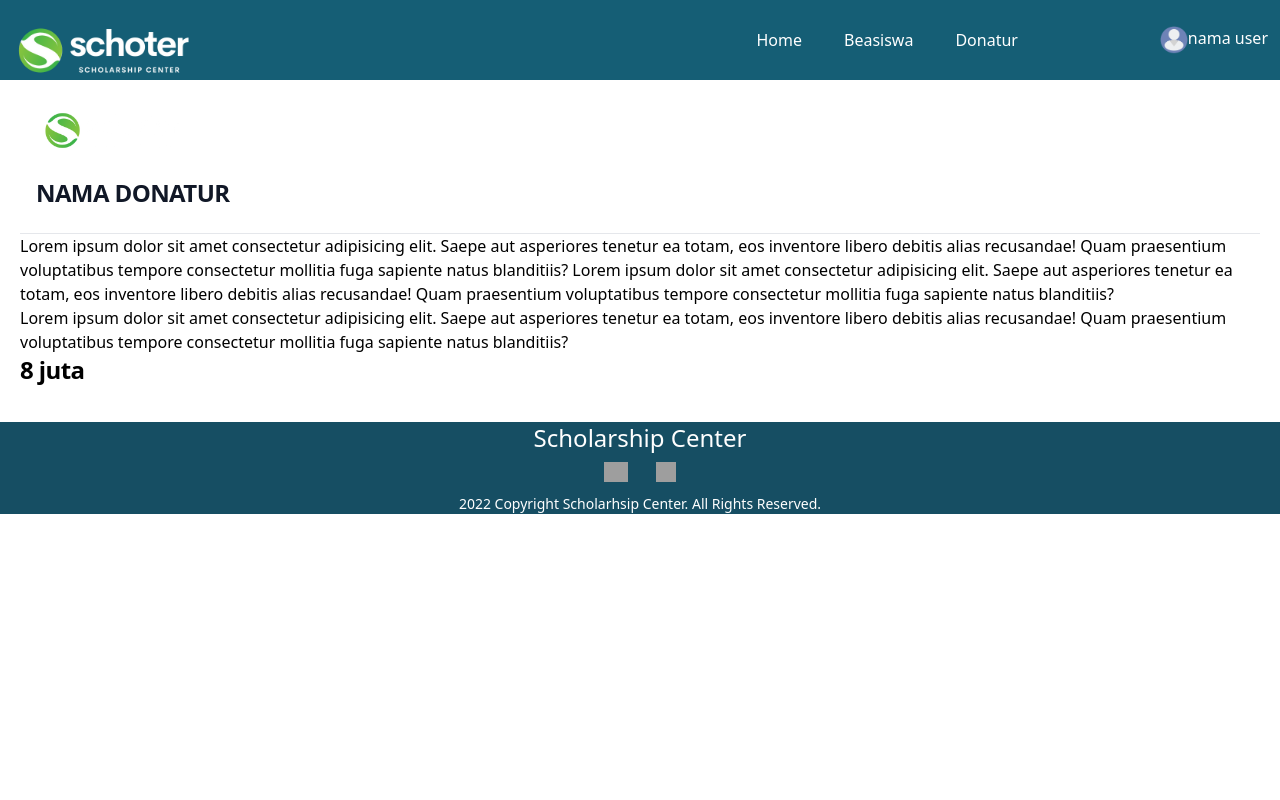
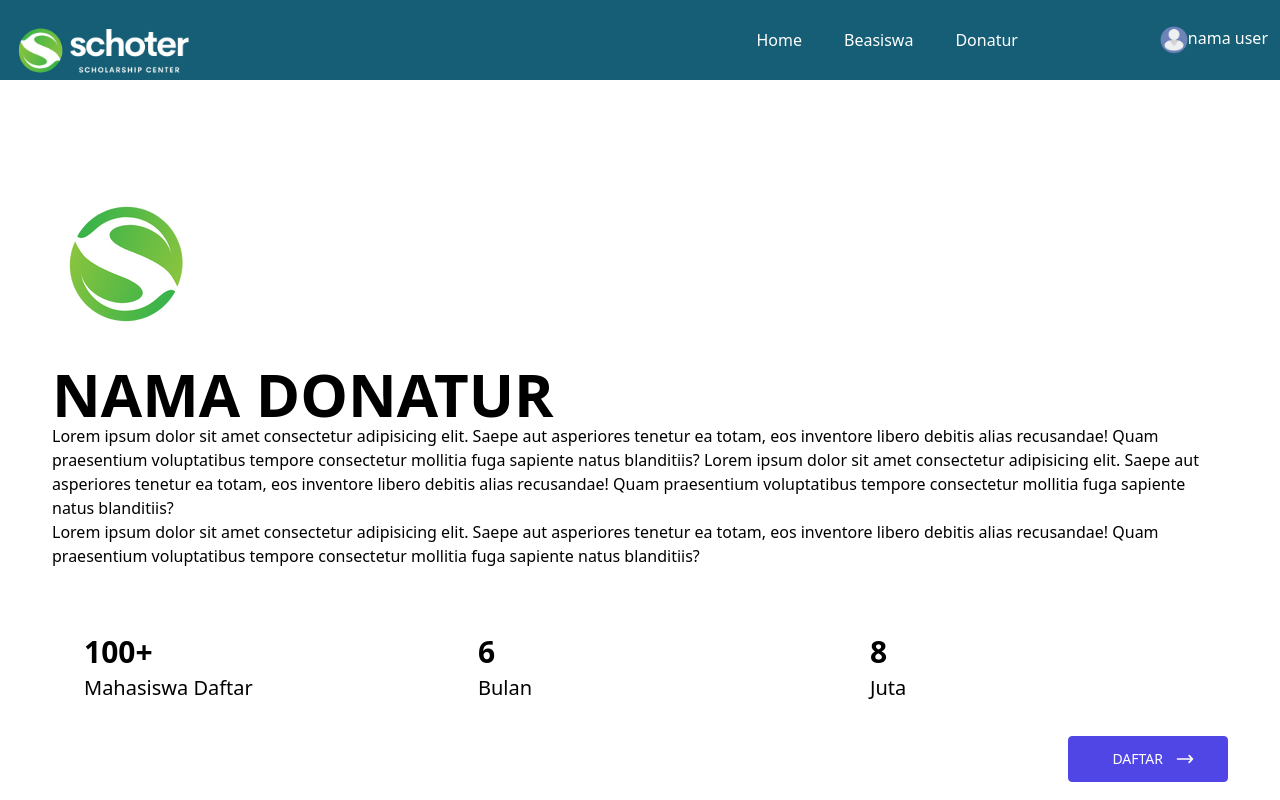
Before and after one commit to rg-km/final-project-engineering-33, a React (Create React App) app in the folder frontend/: page /donatur1 in a window 1280 px wide. Shown: the top 800 px of the page. Built offline with nearby package versions, Linux system fonts and the light colour scheme; grey boxes are pictures that could not be loaded.

Commit message:
Fixing donatur page dan detail

```diff
--- a/frontend/src/pages/DonaturDetail.jsx
+++ b/frontend/src/pages/DonaturDetail.jsx
@@ -9,14 +9,42 @@ function DonaturDetail(){
         <>
             <Navbar/>
             <div className="container mx-auto px-5 py-5">
-                <img className="object-cover w-full h-96 rounded-t-lg md:h-auto md:w-48 md:rounded-none md:rounded-l-lg px-5" src="./images/logo.png" alt="" />
-                <div className="flex flex-col justify-between p-4 leading-normal">
-                    <h5 className="mb-2 text-2xl font-bold tracking-tight text-gray-900 dark:text-black">NAMA DONATUR</h5>
+                <div className="max-w-screen-xl px-4 py-16 mx-auto sm:px-6 lg:px-8">
+                    <div className="">
+                        <img className="" src="./images/logo.png" alt="" />
+                        <div className="">
+                            <h2 className="text-4xl font-bold sm:text-6xl">
+                                NAMA DONATUR
+                            </h2>
+                            <p>Lorem ipsum dolor sit amet consectetur adipisicing elit. Saepe aut asperiores tenetur ea totam, eos inventore libero debitis alias recusandae! Quam praesentium voluptatibus tempore consectetur mollitia fuga sapiente natus blanditiis? Lorem ipsum dolor sit amet consectetur adipisicing elit. Saepe aut asperiores tenetur ea totam, eos inventore libero debitis alias recusandae! Quam praesentium voluptatibus tempore consectetur mollitia fuga sapiente natus blanditiis?</p>
+                            <p>Lorem ipsum dolor sit amet consectetur adipisicing elit. Saepe aut asperiores tenetur ea totam, eos inventore libero debitis alias recusandae! Quam praesentium voluptatibus tempore consectetur mollitia fuga sapiente natus blanditiis?</p>
+                        </div>
+                    </div>
+
+                    <ul className="mt-8 border-2 border-white border-opacity-25 divide-y-2 divide-white sm:grid sm:divide-y-0 sm:divide-x-2 sm:border-l-0 sm:border-r-0 divide-opacity-25 sm:grid-cols-3">
+                        <li className="p-8">
+                            <p className="text-3xl font-extrabold">100+</p>
+                            <p className="mt-1 text-xl font-medium">Mahasiswa Daftar</p>
+                        </li>
+                        <li className="p-8">
+                            <p className="text-3xl font-extrabold">6</p>
+                            <p className="mt-1 text-xl font-medium">Bulan</p>
+                        </li>
+                        <li className="p-8">
+                            <p className="text-3xl font-extrabold">8</p>
+                            <p className="mt-1 text-xl font-medium">Juta</p>
+                        </li>
+                    </ul>
+
+                    <div className='flex items-center justify-end'>
+                        <a className="flex items-center justify-end w-40 px-8 py-3 text-white bg-indigo-600 border border-indigo-600 rounded hover:bg-transparent hover:text-indigo-600 active:text-indigo-500 focus:outline-none focus:ring" href="/download">
+                            <span className="text-sm font-medium"> DAFTAR </span>
+                            <svg className="w-5 h-5 ml-3" xmlns="http://www.w3.org/2000/svg" fill="none" viewBox="0 0 24 24" stroke="currentColor">
+                                <path stroke-linecap="round" stroke-linejoin="round" stroke-width="2" d="M17 8l4 4m0 0l-4 4m4-4H3" />
+                            </svg>
+                        </a>
+                    </div>
                 </div>
-                <hr />
-                <p>Lorem ipsum dolor sit amet consectetur adipisicing elit. Saepe aut asperiores tenetur ea totam, eos inventore libero debitis alias recusandae! Quam praesentium voluptatibus tempore consectetur mollitia fuga sapiente natus blanditiis? Lorem ipsum dolor sit amet consectetur adipisicing elit. Saepe aut asperiores tenetur ea totam, eos inventore libero debitis alias recusandae! Quam praesentium voluptatibus tempore consectetur mollitia fuga sapiente natus blanditiis?</p>
-                <p>Lorem ipsum dolor sit amet consectetur adipisicing elit. Saepe aut asperiores tenetur ea totam, eos inventore libero debitis alias recusandae! Quam praesentium voluptatibus tempore consectetur mollitia fuga sapiente natus blanditiis?</p>
-                <h5 className="mb-2 text-2xl font-bold tracking-tight ">8 juta</h5>
             </div>
 
             <Footer/>
--- a/frontend/src/pages/DonaturPage.jsx
+++ b/frontend/src/pages/DonaturPage.jsx
@@ -13,11 +13,10 @@ function DonaturPage(){
     return(
         <>
             <Navbar/>
-            <div className="container mx-auto px-5 py-5">
-                <a href="{donatur}" className="flex flex-col items-center bg-white rounded-lg border shadow-md md:flex-row hover:bg-gray-100">
+            <a href="{donatur}" className="mx-20 mt-5 flex flex-col items-center bg-white rounded-lg border shadow-md md:flex-row hover:bg-gray-100">
                 <Link
                 to='/donatur1'
-                    className='nav-links'
+                className='nav'
                 onClick={closeMobileMenu}
                 >
                 <img className="object-cover w-full h-96 rounded-t-lg md:h-auto md:w-48 md:rounded-none md:rounded-l-lg px-5" src="./images/logo.png" alt="" />
@@ -27,7 +26,35 @@ function DonaturPage(){
                 </div>
                 </Link>
             </a>
-            </div>
+
+            <ol className="flex justify-center space-x-1 text-xs font-medium my-5">
+                <li>
+                    <a href="" className="inline-flex items-center justify-center w-8 h-8 border border-gray-100 rounded">
+                        <svg xmlns="http://www.w3.org/2000/svg" className="w-3 h-3" viewBox="0 0 20 20" fill="currentColor">
+                            <path fill-rule="evenodd" d="M12.707 5.293a1 1 0 010 1.414L9.414 10l3.293 3.293a1 1 0 01-1.414 1.414l-4-4a1 1 0 010-1.414l4-4a1 1 0 011.414 0z" clip-rule="evenodd" />
+                        </svg>
+                    </a>
+                </li>
+                <li className="block w-8 h-8 leading-8 text-center text-white bg-blue-600 border-blue-600 rounded">
+                    <a href="" className="block w-8 h-8 leading-8 text-center border border-gray-100 rounded"> 1 </a>
+                </li>
+                <li>
+                    <a href="" className="block w-8 h-8 leading-8 text-center border border-gray-100 rounded"> 2 </a>
+                </li>
+                <li>
+                    <a href="" className="block w-8 h-8 leading-8 text-center border border-gray-100 rounded"> 3 </a>
+                </li>
+                <li>
+                    <a href="" className="block w-8 h-8 leading-8 text-center border border-gray-100 rounded"> 4 </a>
+                </li>
+                <li>
+                    <a href="" className="inline-flex items-center justify-center w-8 h-8 border border-gray-100 rounded">
+                        <svg xmlns="http://www.w3.org/2000/svg" className="w-3 h-3" viewBox="0 0 20 20" fill="currentColor">
+                            <path fill-rule="evenodd" d="M7.293 14.707a1 1 0 010-1.414L10.586 10 7.293 6.707a1 1 0 011.414-1.414l4 4a1 1 0 010 1.414l-4 4a1 1 0 01-1.414 0z" clip-rule="evenodd" />
+                        </svg>
+                    </a>
+                </li>
+            </ol>
 
             <Footer/>
 
```
Also changed, not shown: 1 other file (tests, documents, lock files or other folders). Lines whose indentation alone changed are shown as unchanged.
